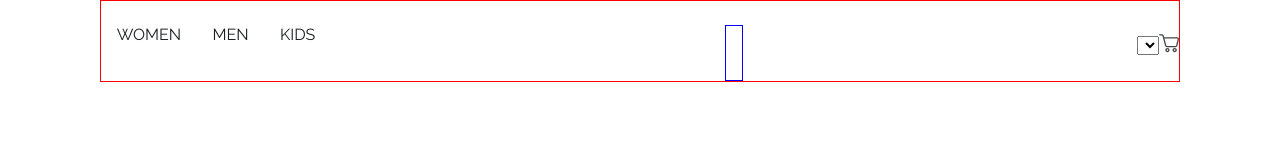
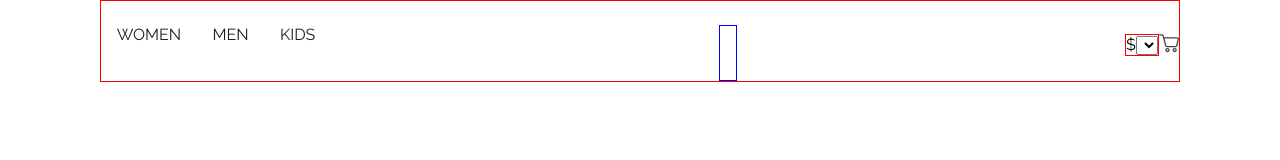
Before and after one commit to muhiddinjv/scandishop, a React (Create React App) app in the folder client/: page / in a window 1280 px wide. Shown: the top 160 px of the page. Built offline with nearby package versions, Linux system fonts and the light colour scheme; some icons are missing.

Commit message:
fix: dropdown setLabel onChange

```diff
--- a/client/package.json
+++ b/client/package.json
@@ -3,9 +3,11 @@
   "version": "0.1.0",
   "private": true,
   "dependencies": {
+    "@apollo/client": "^3.5.6",
     "@testing-library/jest-dom": "^5.14.1",
     "@testing-library/react": "^12.0.0",
     "@testing-library/user-event": "^13.2.1",
+    "graphql": "^16.2.0",
     "react": "^17.0.2",
     "react-dom": "^17.0.2",
     "react-router-dom": "^6.2.1",
--- a/client/src/App.js
+++ b/client/src/App.js
@@ -1,13 +1,57 @@
 import React, { Component } from 'react'
+// import {ApolloClient, InMemoryCache, ApolloProvider, HttpLink, from} from '@apollo/client';
+// import {onError} from '@apollo/client/link/error';
 import Navbar from './components/Navbar'
+import LOAD_DATA from './graphql/Categories';
 import './App.scss'
 
+// const errorLink = onError(({graphqlErrors, networkError})=>{
+//   if ( graphqlErrors ) {
+//     graphqlErrors.map(({message, location, path})=>{
+//       return alert(`GraphQL Error ${message}`)
+//     })
+//   }
+// })
+
+// const link = from([
+//   errorLink,
+//   new HttpLink({uri: "http://localhost:4000/"})
+// ])
+
+// const client = new ApolloClient({
+//   cache: new InMemoryCache(),
+//   link: link
+// })
+
+
 export default class App extends Component {
+  constructor() {
+    super();
+    this.state = {
+      fetchedData: [],
+    };
+  }
+
+  componentDidMount() {
+    fetch("http://localhost:4000/", {
+      method: "POST",
+      headers: { "Content-Type": "application/json" },
+      body: JSON.stringify({ query: LOAD_DATA }),
+    })
+      .then((response) => response.json())
+      .then(data=>{
+        // console.log(data.data.categories[0]);
+        this.setState({fetchedData: data.data})
+      })
+      .catch(error=>console.log(error));
+  }
+
   render() {
     return (
-      <div className='App'>
-        <Navbar />
+      // <ApolloProvider client={client}>
+      <div className='app'>
+        <Navbar state={this.state}/>
       </div>
-    )
+    );
   }
 }
--- a/client/src/components/Dropdown.js
+++ b/client/src/components/Dropdown.js
@@ -1,53 +1,60 @@
-import React, { Component } from 'react'
+import React, { Component } from "react";
+import "../media/sass/Dropdown.scss";
 
 export default class Dropdown extends Component {
-    constructor() {
-        super();
-        this.state = {
-            currencies: [],
-        };
+  constructor(props) {
+    super(props);
+   this.state = {setSymbol: "$"}
+  }
+
+  symbols = (selectedOpt) => {
+    let symbol;
+    switch (selectedOpt) {
+      case "USD":
+        symbol = "\u0024";
+        break;
+      case "GBP":
+        symbol = "\u00A3";
+        break;
+      case "AUD":
+        symbol = "\u20B3";
+        break;
+      case "JPY":
+        symbol = "\u00A5";
+        break;
+      case "RUB":
+        symbol = "\u20BD";
+        break;
+      default:
+        symbol = "not found";
     }
+    this.setState({setSymbol: symbol});
+  };
 
-    componentDidMount() {
-        let initialCurrencies = [];
-        fetch('http://localhost:4000/', {
-            method: "POST",
-            headers: {"Content-Type" : "application/json"},
-            body: JSON.stringify({query: `{ currencies }`})
-        }).then(response => response.json())
-            .then(data => {
-            initialCurrencies = data.data.currencies.map((currency) => {
-                return currency
-            });
-            // console.log(initialCurrencies);
-            this.setState({
-                currencies: initialCurrencies,
-            });
-        });
+  setCurrency = () => {
+    let currencies = this.props.state;
+    if (currencies) {
+      return currencies.map((currency) => (
+        <option className="dropdown__option" key={currency}>
+          {currency}
+        </option>
+      ));
     }
+  };
 
-    render() {
-        return ( <Currency state={this.state}/> )
-    }
+  render() {
+    return (
+      <div className="dropdown">
+        <label htmlFor="dropdown__select">{this.state.setSymbol}</label>
+        <select
+          id="dropdown__select"
+          onChange={(e) => {
+            this.symbols(e.target.value);
+          }}
+        >
+          {this.setCurrency()}
+        </select>
+      </div>
+    );
+  }
 }
-
-class Currency extends Component {
-    constructor() {
-        super();
-    }
-
-    render () {
-        let currencies = this.props.state.currencies;
-        let optionItems = currencies.map((currency) =>
-                <option key={currency}>{currency}</option>
-            );
-
-        return (
-         <div>
-             <select>
-                {optionItems}
-             </select>
-         </div>
-        )
-    }
-}
--- a/client/src/components/Navbar.js
+++ b/client/src/components/Navbar.js
@@ -1,11 +1,12 @@
 import React, { Component } from 'react'
-import '../media/styles/Navbar.scss'
 import { ReactComponent as Logo } from '../media/icons/logo.svg';
 import { ReactComponent as EmptyCart } from '../media/icons/empty-cart.svg';
 import Dropdown from './Dropdown';
+import '../media/sass/Navbar.scss'
 
 export default class Navbar extends Component {
     render() {
+        let response = this.props.state.fetchedData.currencies;
         return (
             <nav className='navbar'>
                 <ul className='navbar__nav'>
@@ -23,7 +24,7 @@ export default class Navbar extends Component {
                     <Logo />
                 </div>
                 <div className='navbar__actions'>
-                    <Dropdown />
+                    <Dropdown state={response}/>
                     <div className="navbar__actions-cart">
                         <EmptyCart />
                     </div>
--- a/client/src/graphql/Categories.js
+++ b/client/src/graphql/Categories.js
@@ -1,7 +1,6 @@
 // import { gql } from "@apollo/client";
 
-// const LOAD_CATEGORIES = gql`
-const LOAD_CATEGORIES = `
+const LOAD_DATA = `
   {
     categories {
       name
@@ -23,8 +22,9 @@ const LOAD_CATEGORIES = `
         gallery
       }
     }
+    currencies
   }
 `;
 
 
-export default LOAD_CATEGORIES;
+export default LOAD_DATA;
--- /dev/null
+++ b/client/src/media/sass/Dropdown.scss
@@ -0,0 +1,7 @@
+.dropdown{
+    border: 1px solid red;
+
+    &__option{
+        color: blue;
+    }
+}
```
Also changed, not shown: client/src/components/DpdFunc.js (added, +71 -0 lines), client/src/media/sass/App.scss (renamed from client/src/media/styles/App.scss), client/src/media/sass/Base.scss (renamed from client/src/media/styles/Base.scss), client/src/media/sass/Category.scss (renamed from client/src/media/styles/Category.scss), client/src/media/sass/Navbar.scss (renamed from client/src/media/styles/Navbar.scss), 1 other file (tests, documents, lock files or other folders).
